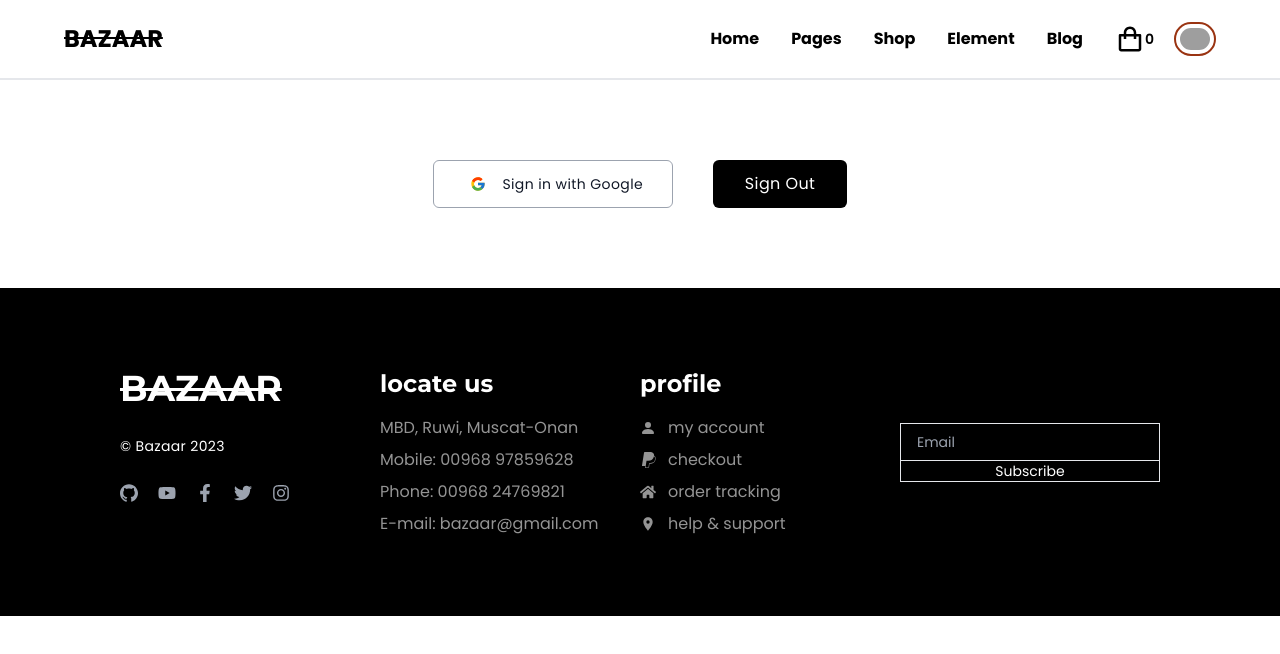
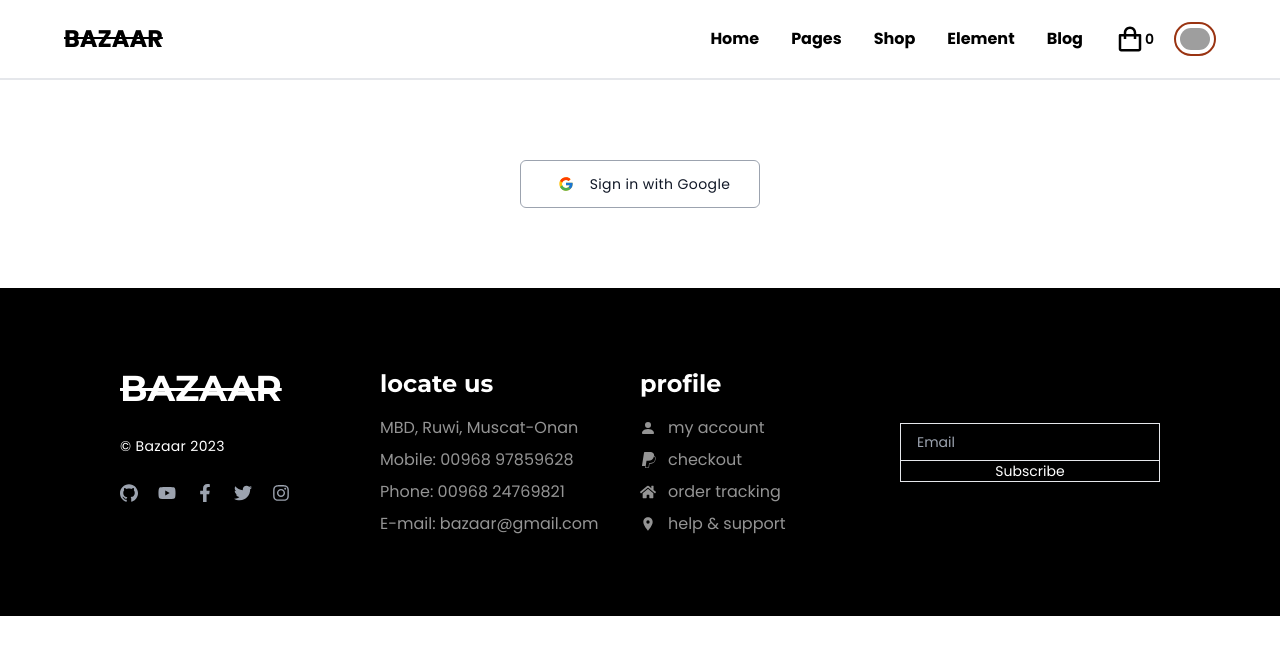
Before and after one commit to Wickedlolz/bazaar, a React (Create React App) app: page /login in a window 1280 px wide. Shown: the top 654 px of the page. Built offline with nearby package versions, Linux system fonts and the light colour scheme; no server answers; grey boxes are pictures that could not be loaded.

Commit message:
add when is auth show only sign out

```diff
--- a/src/pages/Login.tsx
+++ b/src/pages/Login.tsx
@@ -6,7 +6,7 @@ import { toast } from 'react-toastify';
 import { FcGoogle } from 'react-icons/fc';
 
 const Login = () => {
-    const { signInWithGoogle, logOut } = useFirebaseContext();
+    const { user, signInWithGoogle, logOut } = useFirebaseContext();
     const navigate = useNavigate();
 
     const handleGoogleLogin = () => {
@@ -30,6 +30,7 @@ const Login = () => {
     return (
         <div className="w-full flex flex-col items-center justify-center gap-10 py-20">
             <div className="w-full flex items-center justify-center gap-10">
+                {!user ? (
                     <div
                         onClick={handleGoogleLogin}
                         className="text-base w-60 h-12 tracking-wide border-[1px] border-gray-400 rounded-md flex items-center justify-center gap-2 hover:border-blue-600 cursor-pointer duration-300"
@@ -39,12 +40,14 @@ const Login = () => {
                             Sign in with Google
                         </span>
                     </div>
+                ) : (
                     <button
                         onClick={handleSignOut}
                         className="bg-black text-white text-base py-3 px-8 tracking-wide rounded-md hover:bg-gray-800 duration-300"
                     >
                         Sign Out
                     </button>
+                )}
             </div>
         </div>
     );
```
Lines whose indentation alone changed are shown as unchanged.
